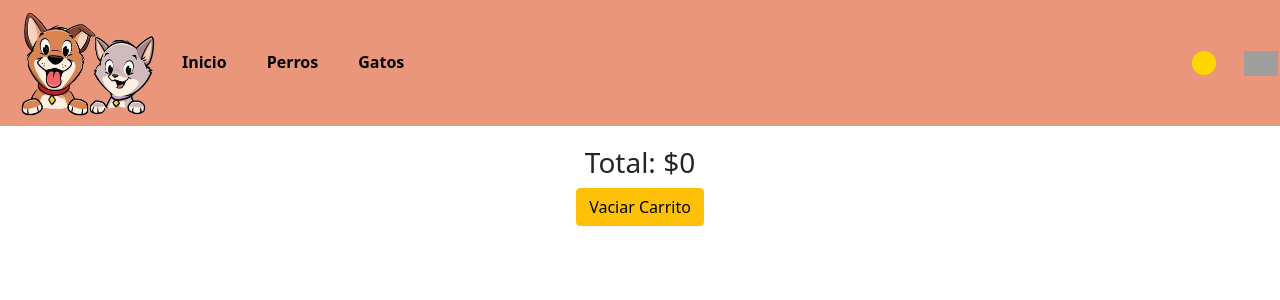
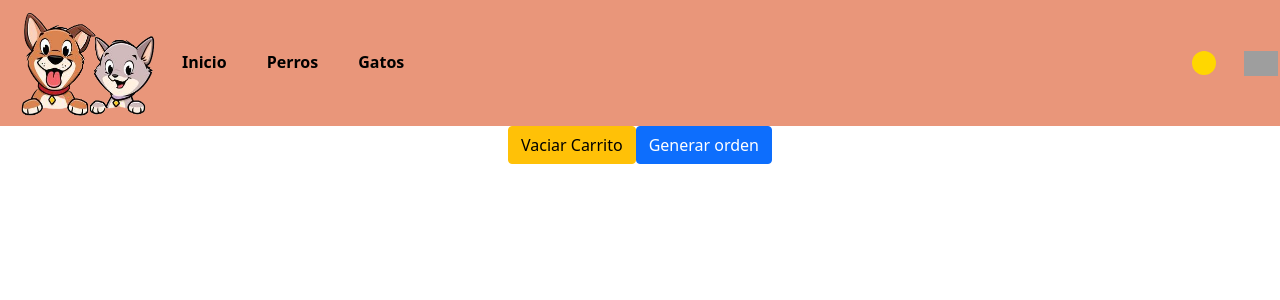
Before and after one commit to mabrilvarela/react-app, a React (Create React App) app: page /cart in a window 1280 px wide. Shown: the top 300 px of the page. Built offline with nearby package versions, Linux system fonts and the light colour scheme; grey boxes are pictures that could not be loaded.

Commit message:
Firebase II

```diff
--- a/src/components/Cart/Cart.jsx
+++ b/src/components/Cart/Cart.jsx
@@ -1,10 +1,37 @@
 import { useCartContext } from '../../context/CartContext'
+import { addDoc, collection, documentId, getDocs, getFirestore, query, where } from 'firebase/firestore'
 import { Link } from 'react-router-dom'
+
 import './Cart.css'
 
 function Cart() {
 
   const { cartList, removeCart, removeItem, totalPrice } = useCartContext()
+
+  const generateOrder = async (e) => {
+    e.preventDefault();
+
+    let order = {}
+
+    order.buyer = { name: 'Paula Gimena', email: 'paugimena@gmail.com', phone: '1125254512' }
+    order.total = totalPrice()
+
+    order.products = cartList.map(cartProduct => {
+      const id = cartProduct.id
+      const nombre = cartProduct.nombre
+      const precio = cartProduct.precio * cartProduct.cantidad
+
+      return { id, nombre, precio }
+    })
+
+    const db = getFirestore()
+    const queryCollection = collection(db, 'orders')
+    await addDoc(queryCollection, order)
+    .then(({id}) => console.log( id ))
+
+    const idOrder = order.id
+    alert('Tu id es ' + idOrder)
+  }
 
   return (
     <div className='cart'>
@@ -34,22 +61,26 @@ function Cart() {
               <div className='trash'>
                 <button onClick={() => removeItem(prod.id)}>
                   <img
-                  src="https://www.shareicon.net/data/256x256/2016/01/05/698410_trash_512x512.png"
-                  alt="trash-icon"
-                  width='20px'
-                  height='20px' />
+                    src="https://www.shareicon.net/data/256x256/2016/01/05/698410_trash_512x512.png"
+                    alt="trash-icon"
+                    width='20px'
+                    height='20px' />
                 </button>
               </div>
             </div>)}
         </>
       }
       <div>
-        <h3>Total: ${totalPrice}</h3>
+        {totalPrice() !== 0 && <h3>Total: ${totalPrice()}</h3>}
       </div>
       <div>
         <button className='btn btn-warning'
           onClick={removeCart}>
           Vaciar Carrito
+        </button>
+        <button className='btn btn-primary'
+          onClick={generateOrder}>
+          Generar orden
         </button>
       </div>
     </div>
--- a/src/container/ItemDetailContainer/ItemDetailContainer.jsx
+++ b/src/container/ItemDetailContainer/ItemDetailContainer.jsx
@@ -18,7 +18,7 @@ function ItemDetailContainer() {
     getDoc(queryProd)
     .then(resp => setProducto( { id: resp.id, ...resp.data()} ))
     .finally(() => setLoading(false))
-  }, [])
+  }, [detailId])
 
   return (
     <div>
--- a/src/container/ItemListContainer/ItemListContainer.jsx
+++ b/src/container/ItemListContainer/ItemListContainer.jsx
@@ -32,7 +32,7 @@ function ItemListContainer() {
                 .finally(() => setLoading(false))
         }
 
-    }, [])
+    }, [categoriaId])
 
     return (
         <div>
--- a/src/context/CartContext.jsx
+++ b/src/context/CartContext.jsx
@@ -52,18 +52,12 @@ function CartContextProvider({ children }) {
         setCartList([...cartList])
     }
 
-    const [total, setTotal] = useState(0)
 
-    useEffect(() => {
-        const getTotal = () => {
-            const resp = cartList.reduce((prev, item) => {
-                return prev + (item.precio * item.cantidad)
-            }, 0)
-            setTotal(resp)
-        }
-        getTotal()
-    }, [cartList])
-
+    const totalPrice = () => {
+        return cartList.reduce((prev, item) => {
+            return prev + (item.precio * item.cantidad)
+        }, 0)
+    }
 
     return (
         <CartContext.Provider value={{
@@ -72,7 +66,7 @@ function CartContextProvider({ children }) {
             deleteProd,
             removeCart,
             removeItem,
-            totalPrice: [total, setTotal]
+            totalPrice
         }}>
             {children}
         </CartContext.Provider>
```
